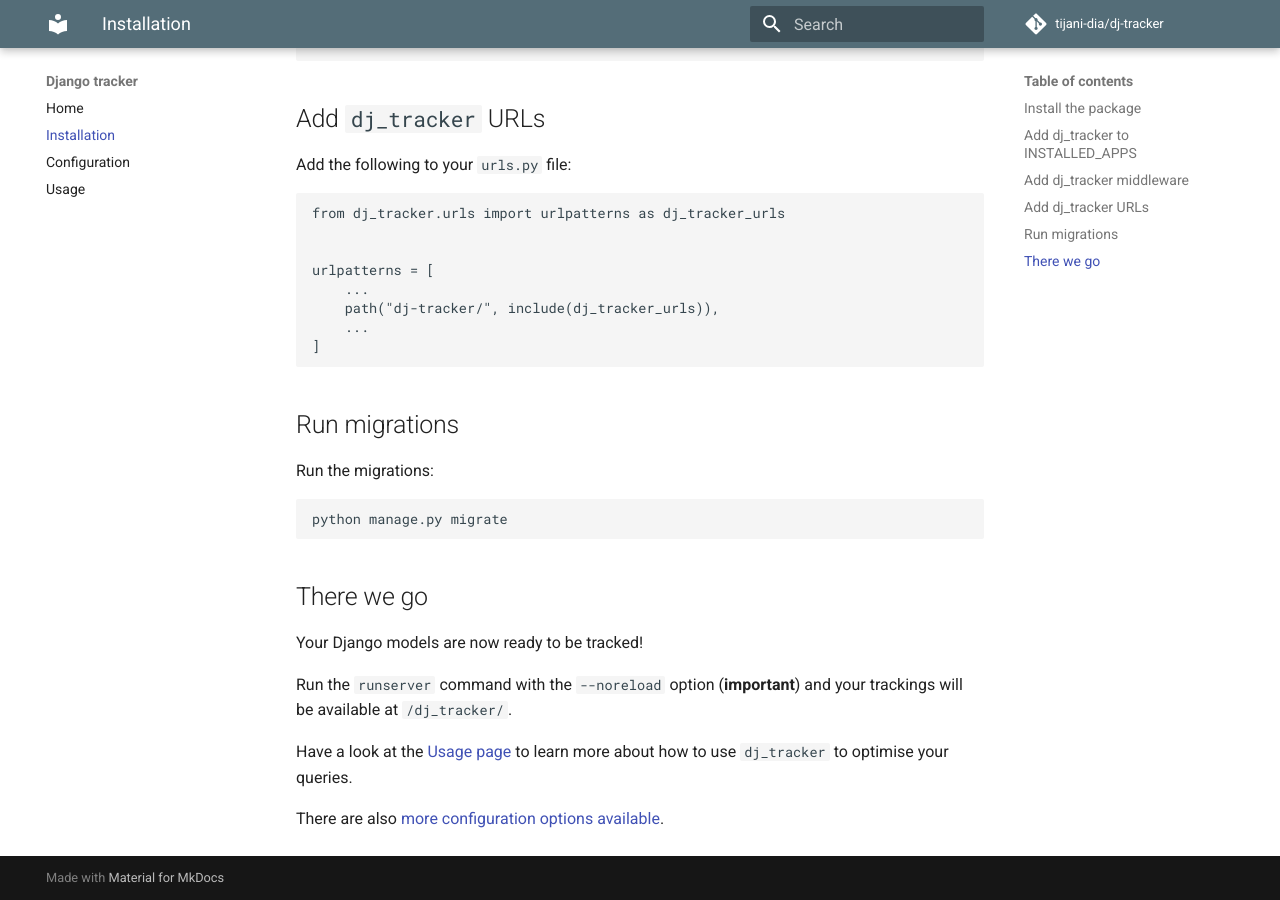
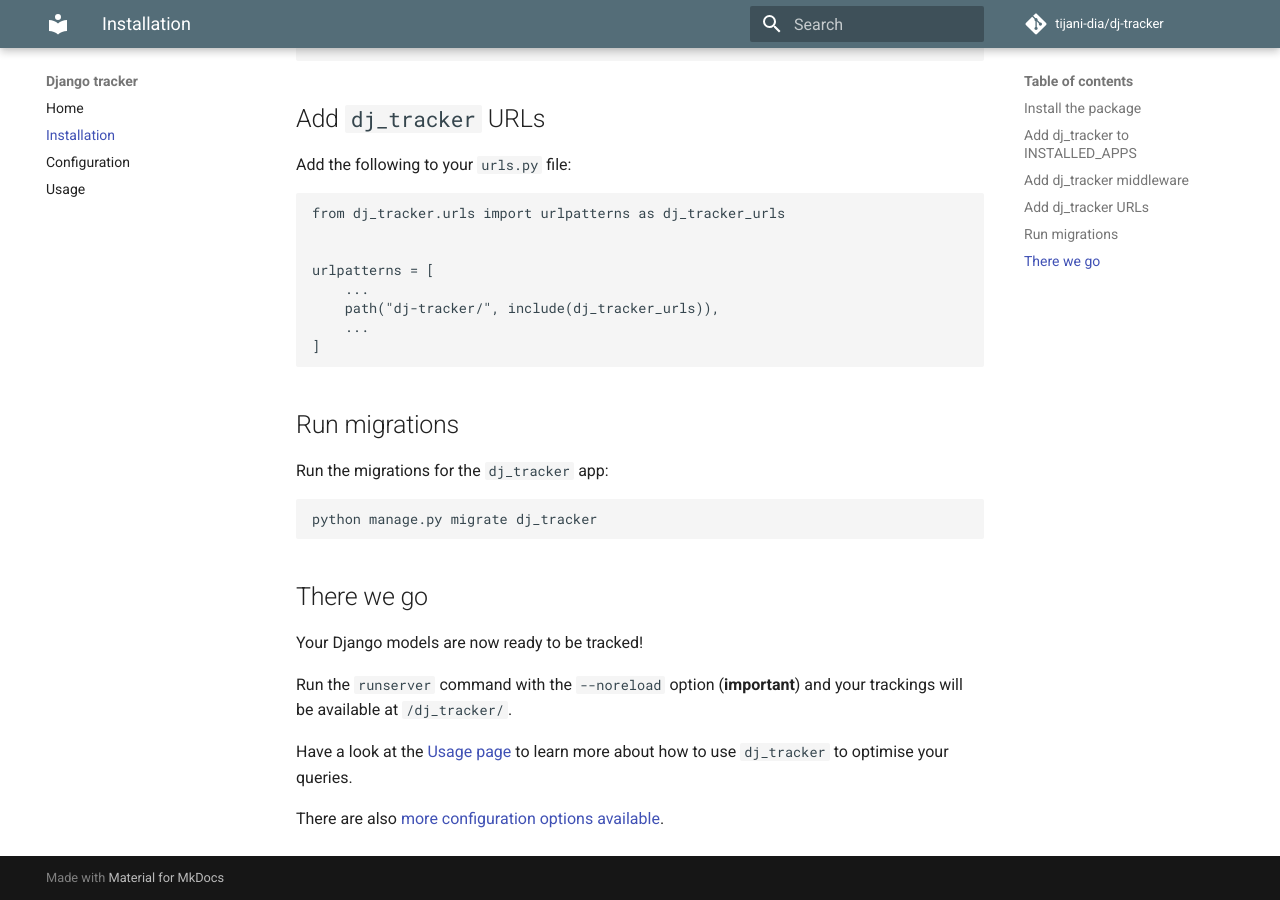
Before and after one commit to Tijani-Dia/dj-tracker, an MkDocs documentation site: the page built from docs/installation.md, in a window 1280 px wide and 900 px high, scrolled down 730 px. Built offline with MkDocs 1.6.1 and Material for MkDocs 9.7.7, drawn with Linux system fonts in a browser that asks for light colours; comment, search, counter and statistics services are not loaded.

Commit message:
Specify app_label in migrations steps

````diff
--- a/docs/installation.md
+++ b/docs/installation.md
@@ -48,10 +48,10 @@ urlpatterns = [
 
 ## Run migrations
 
-Run the migrations:
+Run the migrations for the `dj_tracker` app:
 
 ```shell
-python manage.py migrate
+python manage.py migrate dj_tracker
 ```
 
 ## There we go
````
Also changed, not shown: docs/configuration.md (+1 -1 lines).
